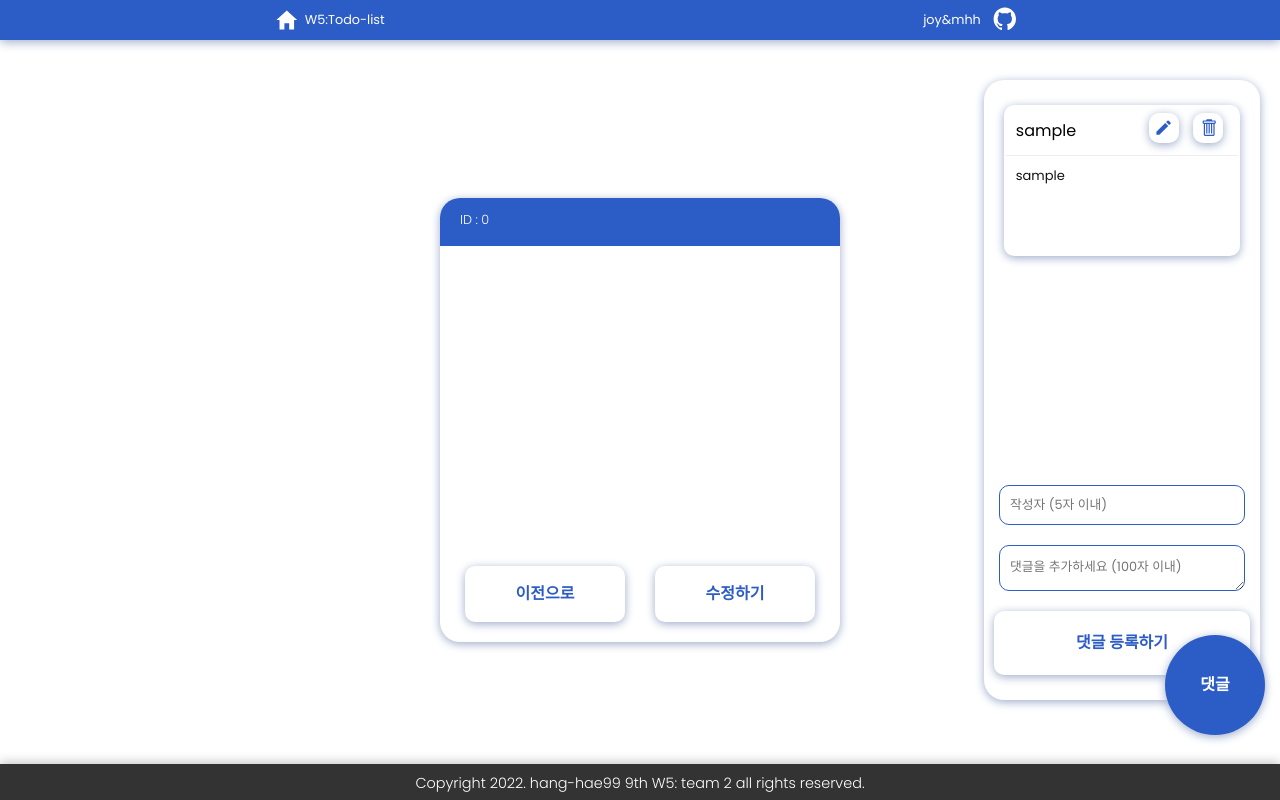
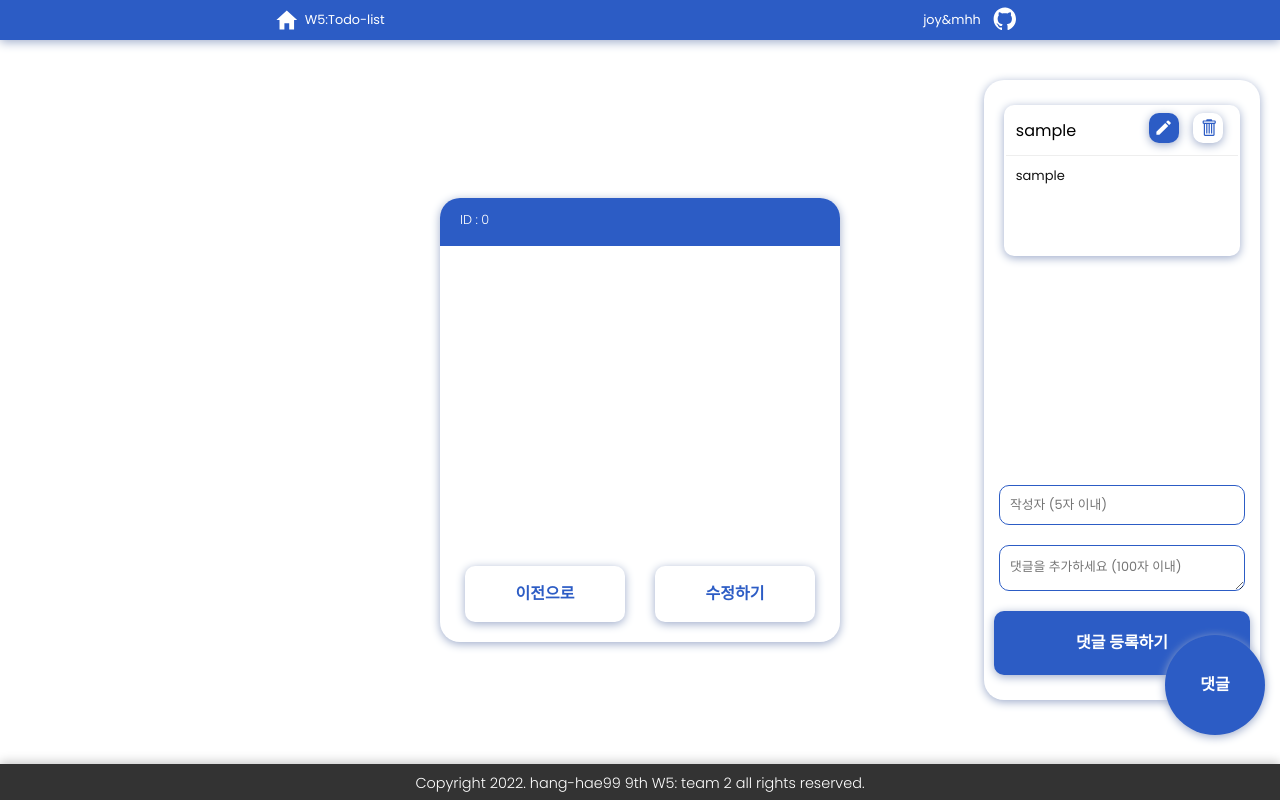
Before and after one commit to joyfive/w5-todolist, a React (Create React App) app: page /1 in a window 1280 px wide. Both pictures are taken after a click on the button "댓글". Built offline with nearby package versions, Linux system fonts and the light colour scheme; no server answers; a web font is replaced by a local one.

Commit message:
Update Comment.jsx

```diff
--- a/src/components/Comment.jsx
+++ b/src/components/Comment.jsx
@@ -54,7 +54,7 @@ const Comment = (props) => {
                                     <ContentTitle>{comment.writer}</ContentTitle>
                                     <ContentBtnGroup>
                                      {!comment.isMod ?
-                                        <StSpan><Btn size="small" onClick={() => { dispatch(commentIsMod(comment.id)) }}><IoMdCreate className="ico" /></Btn>
+                                        <StSpan><Btn color="reverse" size="small" onClick={() => { dispatch(commentIsMod(comment.id)) }}><IoMdCreate className="ico" /></Btn>
                                             &nbsp;<Btn size="small" onClick={() => {
                                                 const obj = {
                                                     id: comment.id,
@@ -72,7 +72,7 @@ const Comment = (props) => {
                                             setCommentUpdate();
                                             dispatch(commentIsMod(comment.id));
                                         }}><IoArrowUndoSharp className="ico" /></Btn>
-                                            &nbsp;<Btn size="small" onClick={() => {
+                                            &nbsp;<Btn color="reverse" size="small" onClick={() => {
                                                 const obj = {
                                                     id: comment.id,
                                                     contentId: props.detailConId,
@@ -106,7 +106,7 @@ const Comment = (props) => {
                 <WriterWrap onSubmit={onSubmit} id="comment">
                     <WriterInput type="text" name="writer" value={useWriteInput.writer || ""} onChange={onChange} placeholder='작성자 (5자 이내)' maxLength='5' />
                     <WriterTextarea name="body" value={useWriteInput.body || ""} onChange={onChange} placeholder='댓글을 추가하세요 (100자 이내)' maxLength='100' />
-                    <Btn type='submit' form='comment'>댓글 등록하기</Btn>
+                    <Btn color="reverse" type='submit' form='comment'>댓글 등록하기</Btn>
                 </WriterWrap>
             </CommentContentWrap>
         </CommentWrap >
```
